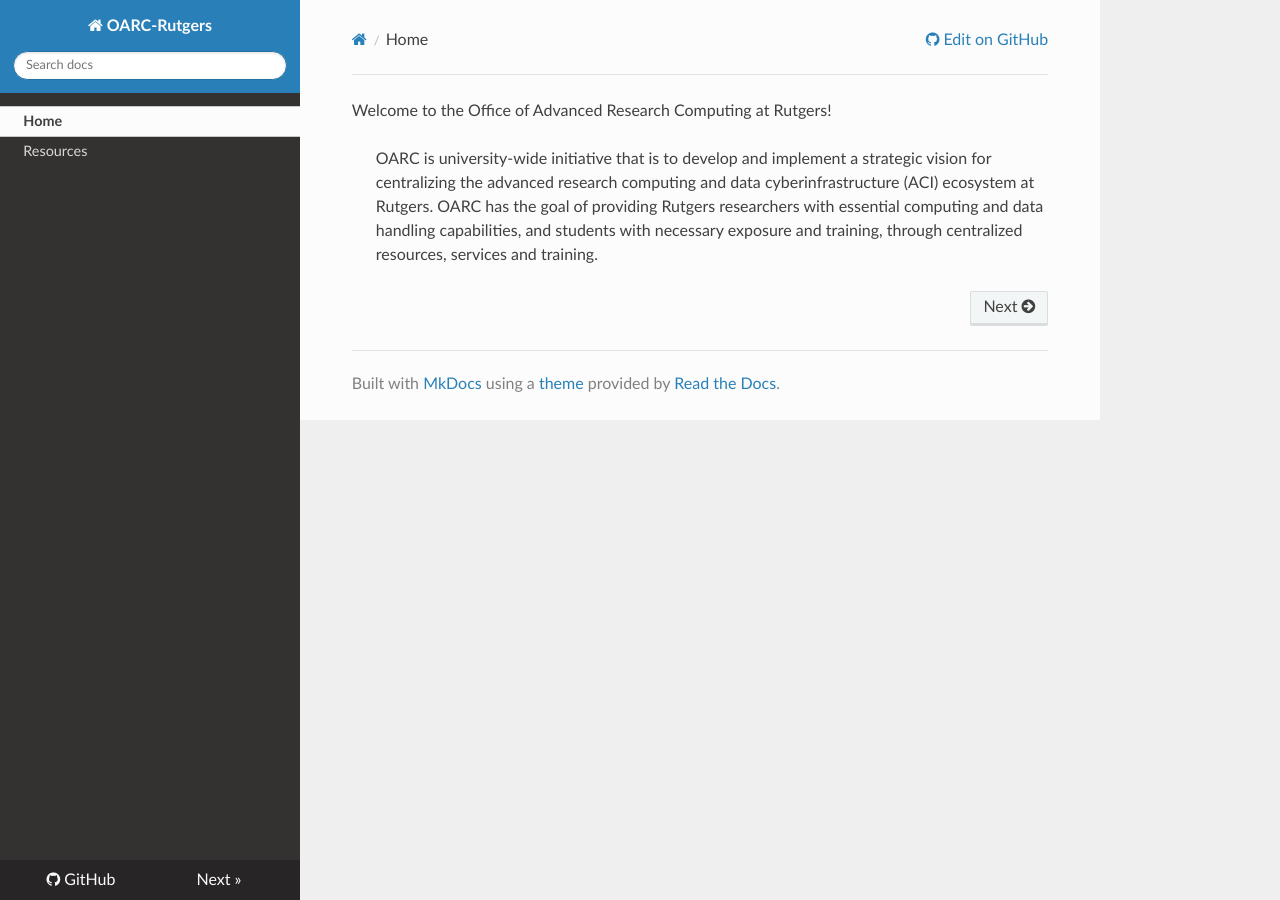
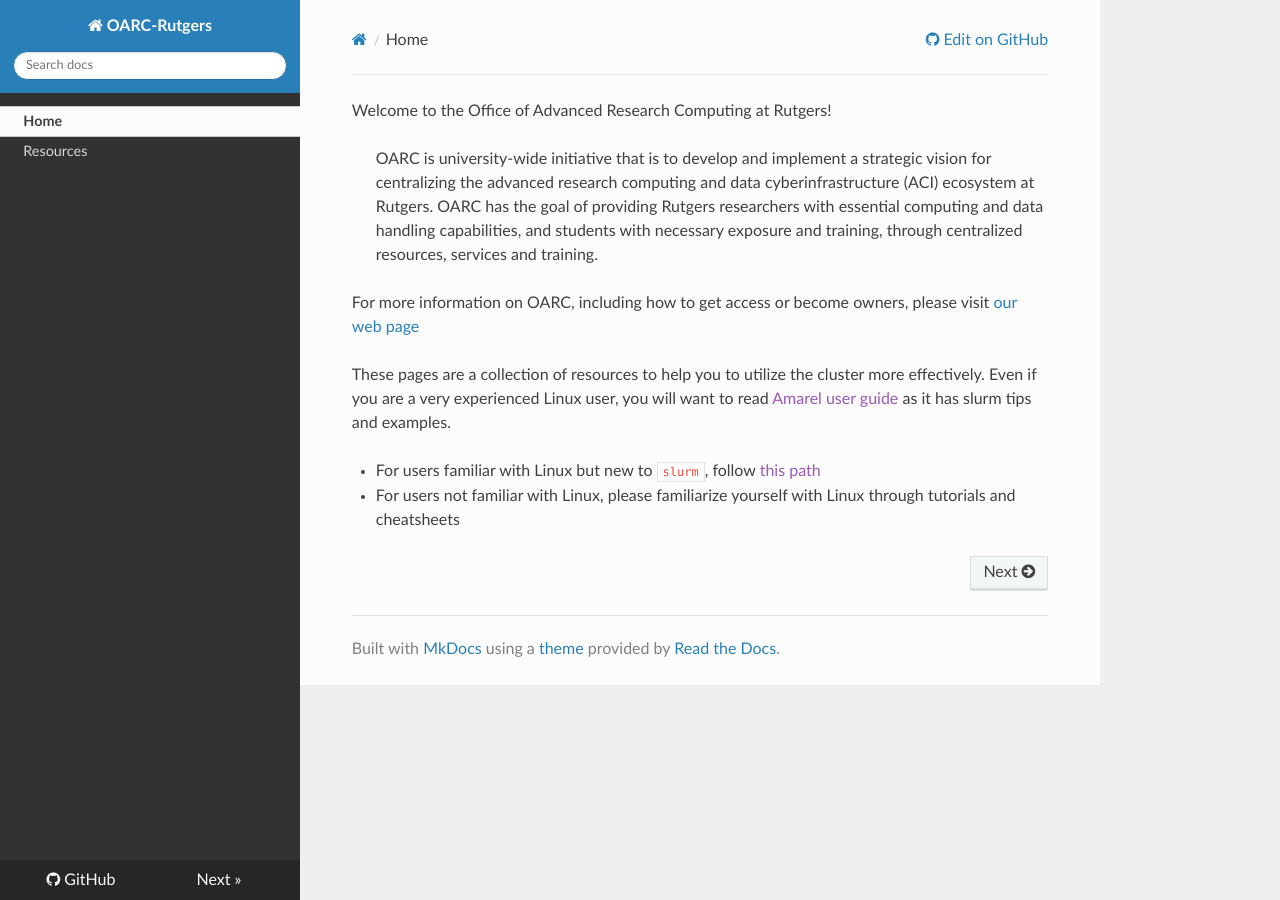
Before and after one commit to EzryStIago/training, an MkDocs documentation site: the page built from docs/index.md, in a window 1280 px wide. Built offline with MkDocs 1.6.1, drawn with Linux system fonts in a browser that asks for light colours; nearby versions of some CDN libraries; old or Windows-style settings are respelled for this version of MkDocs.

Commit message:
"commit"

```diff
--- a/docs/index.md
+++ b/docs/index.md
@@ -1,3 +1,10 @@
 Welcome to the Office of Advanced Research Computing at Rutgers!
 
 > OARC is university-wide initiative that is to develop and implement a strategic vision for centralizing the advanced research computing and data cyberinfrastructure (ACI) ecosystem at Rutgers. OARC has the goal of providing Rutgers researchers with essential computing and data handling capabilities, and students with necessary exposure and training, through centralized resources, services and training.
+
+For more information on OARC, including how to get access or become owners, please visit [our web page](https://oarc.rutgers.edu/)
+
+These pages are a collection of resources to help you to utilize the cluster more effectively. Even if you are a very experienced Linux user, you will want to read [Amarel user guide]() as it has slurm tips and examples.
+
+- For users familiar with Linux but new to `slurm`, follow [this path]()
+- For users not familiar with Linux, please familiarize yourself with Linux through tutorials and cheatsheets
```
